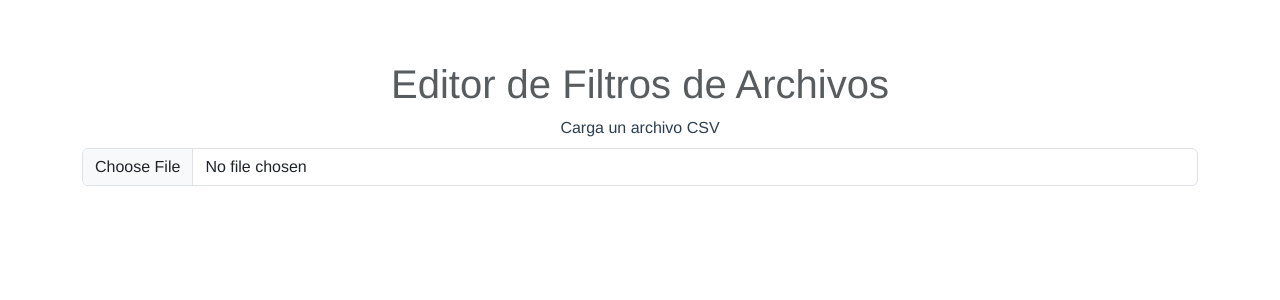
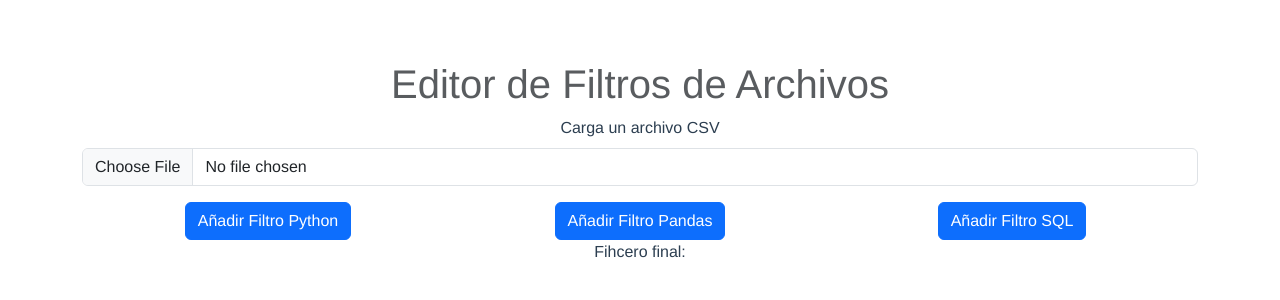
Before and after one commit to javitorres/filefilterEditor, a Vue app: page / in a window 1280 px wide. Shown: the top 300 px of the page. Built offline with nearby package versions, Linux system fonts and the light colour scheme.

Commit message:
Last commits

```diff
--- a/src/components/FilterConfigurator.vue
+++ b/src/components/FilterConfigurator.vue
@@ -1,18 +1,48 @@
 <template>
-    <p>caca</p>
+  <div>
+
+
+    <div v-for="(filter, index) in filters" :key="index" class="mb-3">
+      <filter-editor :type="filter.type" @updateFilter="updateFilter(index, $event)"></filter-editor>
+    </div>
+
+    <div class="container text-center" wid>
+      <div class="row">
+        <div class="col">
+          <button class="btn btn-primary" @click="addFilter('python')">Añadir Filtro Python</button>
+        </div>
+        <div class="col">
+          <button class="btn btn-primary" @click="addFilter('pandas')">Añadir Filtro Pandas</button>
+        </div>
+        <div class="col">
+          <button class="btn btn-primary" @click="addFilter('sql')">Añadir Filtro SQL</button>
+        </div>
+      </div>
+  </div>
+  </div>
 </template>
 
+
 <script>
-
+  import FilterEditor from './FilterEditor.vue';
 
   export default {
     name: 'FilterConfigurator',
     components: {
-
-
+      FilterEditor
     },
-  props: {
-    msg: String
+    data() {
+      return {
+        filters: []
+      };
+    },
+    methods: {
+      addFilter(type) {
+        this.filters.push({ type, config: {} });
+      },
+      updateFilter(index, config) {
+        this.filters[index].config = config;
       }
     }
+  };
 </script>
--- /dev/null
+++ b/src/components/FilterEditor.vue
@@ -0,0 +1,18 @@
+<template>
+    <p>EEE</p>
+</template>
+
+
+<script>
+
+
+  export default {
+    name: 'FilterEditor',
+    components: {
+
+    },
+    data() {
+
+    }
+  };
+</script>
--- a/src/components/OutputSection.vue
+++ b/src/components/OutputSection.vue
@@ -1,4 +1,5 @@
 <template>
+    <p>Fihcero final:</p>
 </template>
 
 <script>
```
Also changed, not shown: src/components/FileFilterEditor.vue (+9 -7 lines). Lines whose indentation alone changed are shown as unchanged.
